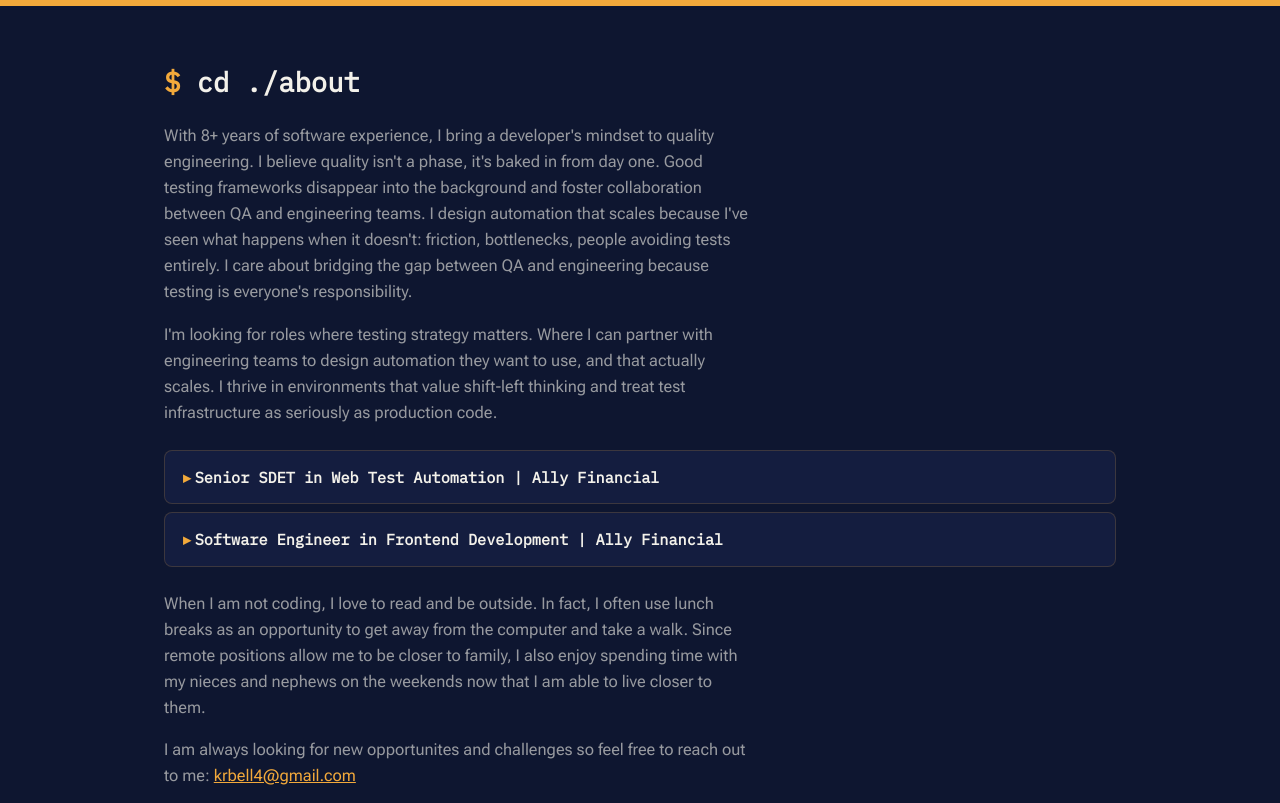
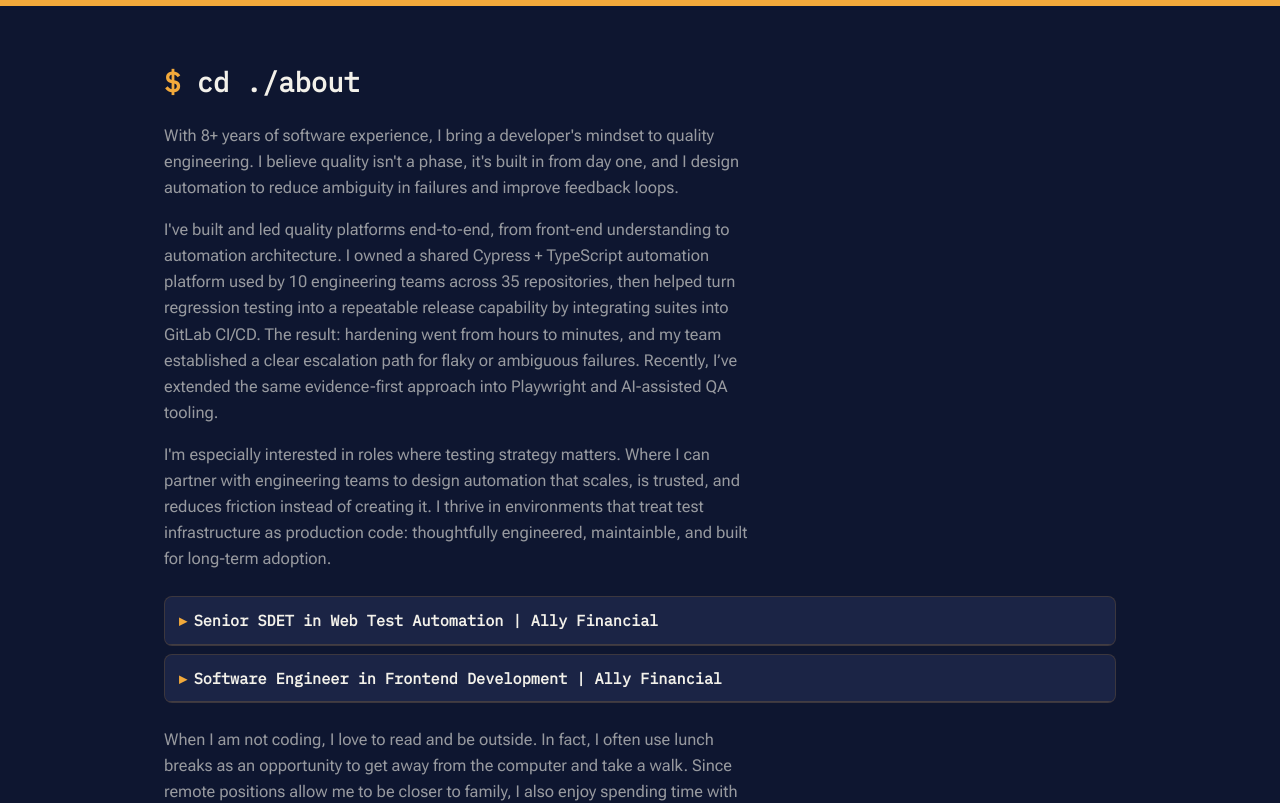
Before and after one commit to TzolkinB/portfolio-react, a React app: page / in a window 1280 px wide. Shown: the part 900-1703 px from the top of the page. Built offline with nearby package versions, Linux system fonts and the light colour scheme.

Commit message:
edit about styling

```diff
--- a/src/assets/css/new.css
+++ b/src/assets/css/new.css
@@ -541,36 +541,49 @@ body {
   text-decoration: none;
 }
 
-.terminal-details-group {
+.accordion-group {
   display: flex;
   flex-direction: column;
   gap: var(--space-sm);
   margin: 24px 0;
 }
 
-.terminal-details {
+.accordion {
   background: var(--navy-panel);
   border: 1px solid var(--line);
   border-radius: var(--radius-lg);
-  padding: 14px 18px;
+  overflow: hidden;
 }
 
-.terminal-details summary {
+.accordion summary {
+  display: flex;
+  align-items: center;
+  gap: 7px;
+  padding: 11px 14px;
   font-family: var(--font-mono);
   font-size: 0.95rem;
   font-weight: 600;
   color: var(--ink);
   cursor: pointer;
   list-style: none;
+  background: rgba(255, 255, 255, 0.03);
+  border-bottom: 1px solid var(--line);
 }
 
-.terminal-details summary::-webkit-details-marker {
+.accordion summary::-webkit-details-marker {
   display: none;
+}
+
+.accordion summary .dot {
+  width: 9px;
+  height: 9px;
+  border-radius: 50%;
+  background: var(--ink-dim);
+  opacity: 0.5;
 }
 
 .disclosure-icon {
   display: inline-block;
-  margin-right: 4px;
   color: var(--amber);
 }
 
@@ -578,17 +591,21 @@ body {
   content: "▸";
 }
 
-.terminal-details[open] .disclosure-icon::before {
+.accordion[open] .disclosure-icon::before {
   content: "▾";
 }
 
-.terminal-details summary:hover,
-.terminal-details summary:focus-visible {
+.accordion summary:hover,
+.accordion summary:focus-visible {
   color: var(--amber);
 }
 
-.terminal-details p {
-  margin: 14px 0 0;
+.accordion-body {
+  padding: 14px 18px;
+}
+
+.accordion-body p {
+  margin: 0;
   color: var(--ink-dim);
   font-size: 0.95rem;
 }
--- a/src/components/About.tsx
+++ b/src/components/About.tsx
@@ -115,27 +115,37 @@ const About = ({ id }: SectionProps) => {
       <p className="about-lead">
         With 8+ years of software experience, I bring a developer&apos;s mindset
         to quality engineering. I believe quality isn&apos;t a phase, it&apos;s
-        baked in from day one. Good testing frameworks disappear into the
-        background and foster collaboration between QA and engineering teams. I
-        design automation that scales because I&apos;ve seen what happens when
-        it doesn&apos;t: friction, bottlenecks, people avoiding tests entirely.
-        I care about bridging the gap between QA and engineering because testing
-        is everyone&apos;s responsibility.
+        built in from day one, and I design automation to reduce ambiguity in
+        failures and improve feedback loops.
       </p>
       <p className="about-lead">
-        I&apos;m looking for roles where testing strategy matters. Where I can
-        partner with engineering teams to design automation they want to use,
-        and that actually scales. I thrive in environments that value shift-left
-        thinking and treat test infrastructure as seriously as production code.
+        I&apos;ve built and led quality platforms end-to-end, from front-end
+        understanding to automation architecture. I owned a shared Cypress +
+        TypeScript automation platform used by 10 engineering teams across 35
+        repositories, then helped turn regression testing into a repeatable
+        release capability by integrating suites into GitLab CI/CD. The result:
+        hardening went from hours to minutes, and my team established a clear
+        escalation path for flaky or ambiguous failures. Recently, I’ve extended
+        the same evidence-first approach into Playwright and AI-assisted QA
+        tooling.
+      </p>
+      <p className="about-lead">
+        I&apos;m especially interested in roles where testing strategy matters.
+        Where I can partner with engineering teams to design automation that
+        scales, is trusted, and reduces friction instead of creating it. I
+        thrive in environments that treat test infrastructure as production
+        code: thoughtfully engineered, maintainble, and built for long-term
+        adoption.
       </p>
 
-      <div className="terminal-details-group">
+      <div className="accordion-group">
         {roleWriteUps.map((role) => (
-          <details className="terminal-details" key={role.title}>
+          <details className="accordion" key={role.title}>
             <summary>
               <span className="disclosure-icon" aria-hidden="true" />
               {role.title}
             </summary>
+            <div className="accordion-body">
               <p>{role.summary}</p>
               <ul className="accomplishments" role="list">
                 {role.accomplishments.map((accomplishment, i) => (
@@ -151,6 +161,7 @@ const About = ({ id }: SectionProps) => {
                   </li>
                 ))}
               </ul>
+            </div>
           </details>
         ))}
       </div>
@@ -160,7 +171,7 @@ const About = ({ id }: SectionProps) => {
         use lunch breaks as an opportunity to get away from the computer and
         take a walk. Since remote positions allow me to be closer to family, I
         also enjoy spending time with my nieces and nephews on the weekends now
-        that I am able to live closer to them.
+        that I am closer to them.
       </p>
       <p className="about-lead">
         I am always looking for new opportunites and challenges so feel free to
```
Also changed, not shown: 1 other file (tests, documents, lock files or other folders). Lines whose indentation alone changed are shown as unchanged.
